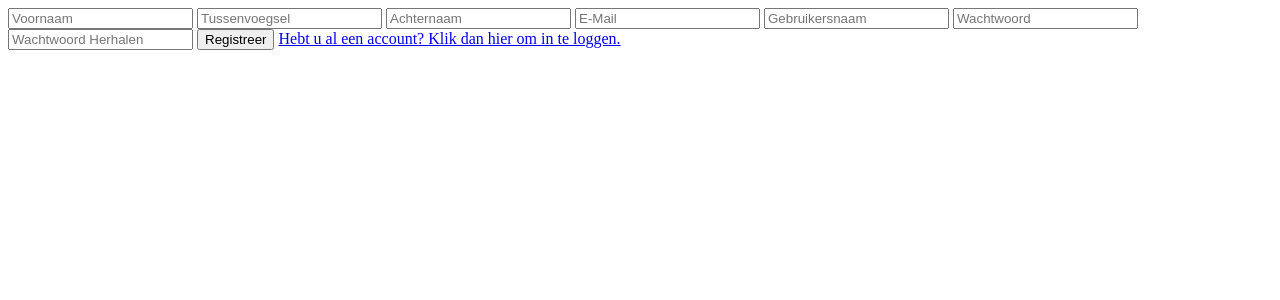
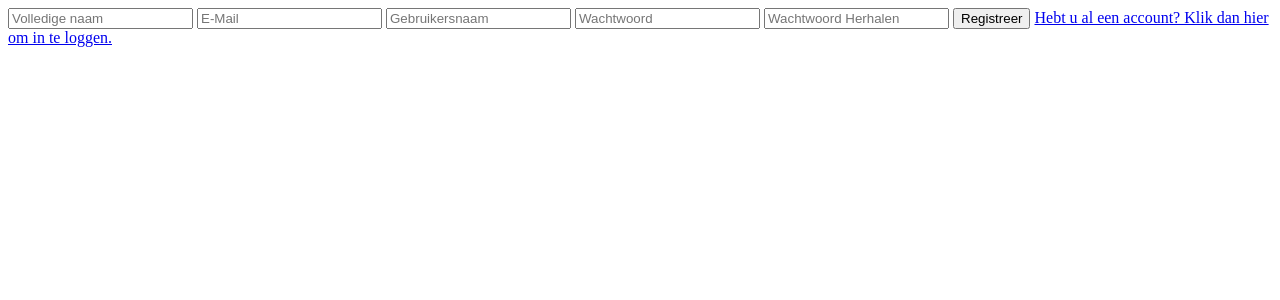
Before and after one commit to dphoeng/p4-chatterbox, a PHP site: page /components/register.php in a window 1280 px wide. Shown: the top 300 px of the page. Run offline with PHP 8.4, Linux system fonts and the light colour scheme.

Commit message:
Removed infix and lastname in database in favor of full name, Changed code to accomodate

```diff
--- a/client/components/register.php
+++ b/client/components/register.php
@@ -25,9 +25,7 @@ if (isset($_SESSION["id"])) {
 <body>
 	<main>
 		<form action="../includes/signup.inc.php" method="post" id="form">
-			<input type="text" name="voornaam" placeholder="Voornaam" required>
-			<input type="text" name="tussenvoegsel" placeholder="Tussenvoegsel">
-			<input type="text" name="achternaam" placeholder="Achternaam" required>
+			<input type="text" name="naam" placeholder="Volledige naam" required>
 			<input type="mail" name="email" placeholder="E-Mail" required>
 			<input type="text" name="uid" placeholder="Gebruikersnaam" maxlength="16" required>
 			<input type="password" name="pwd" placeholder="Wachtwoord" required>
```
Also changed, not shown: client/includes/signup.inc.php (+7 -8 lines).
